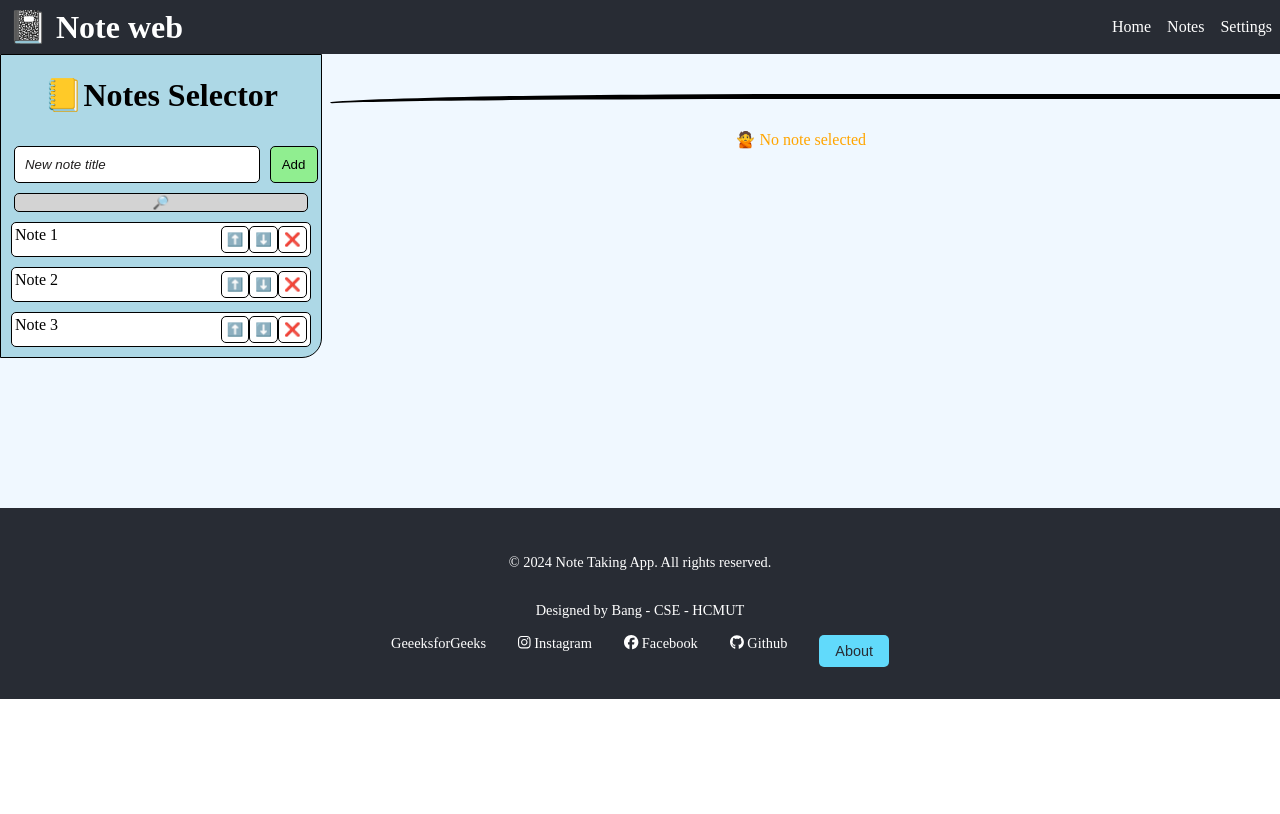
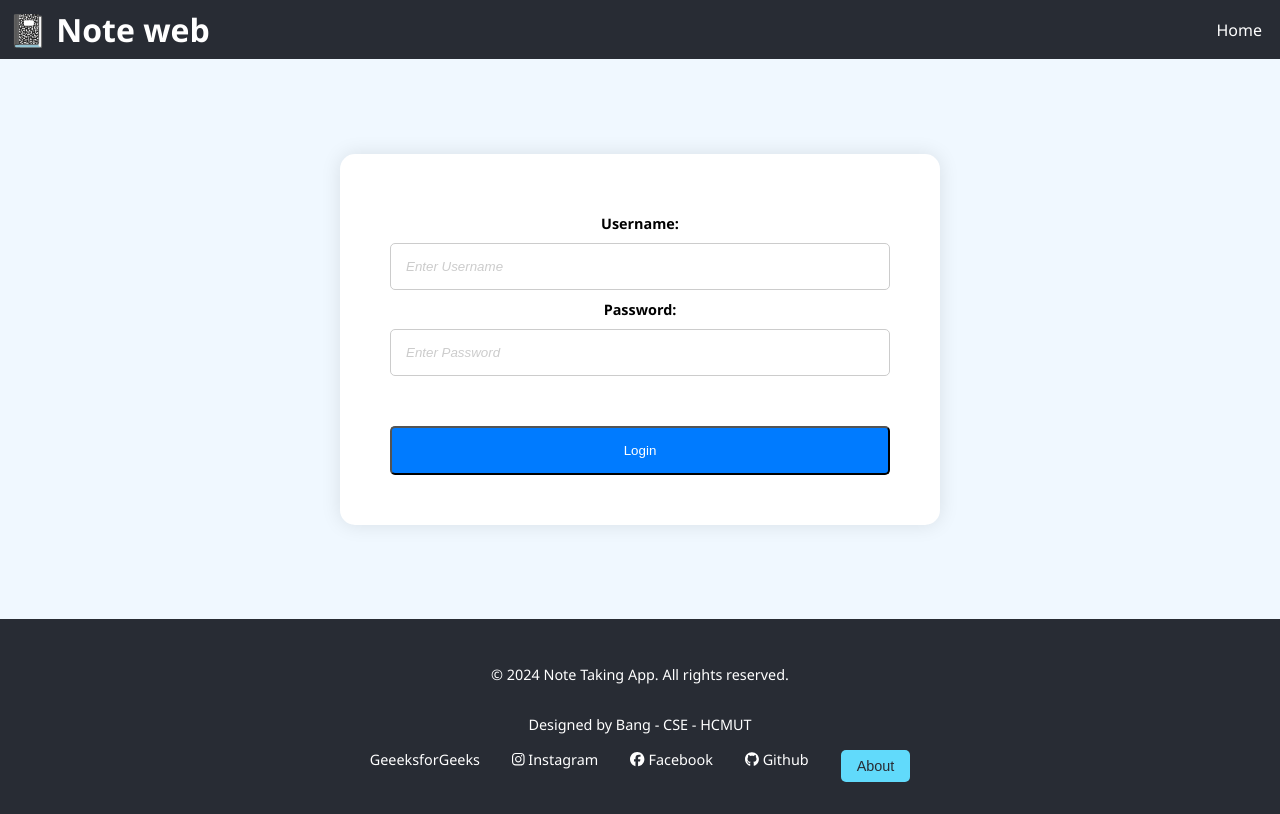
Before and after one commit to bangwoo4/Noteweb, a React (Create React App) app: page / in a window 1280 px wide. Built offline with nearby package versions, Linux system fonts and the light colour scheme.

Commit message:
added Login page
Username and password is "bang"
Can be changed in Login.js

```diff
--- a/src/App.js
+++ b/src/App.js
@@ -1,11 +1,15 @@
 import "./App.css";
 import React from "react";
+import Login from "./components/Login";
 import NotesSelector from "./components/NotesSelector";
 import DisplayNotes from "./components/DisplayNotes";
 import Headers from "./components/Header";
 import Footer from "./components/Footer";
 
 function App() {
+  //login
+  const [isLoggedIn, setIsLoggedIn] = React.useState(false);
+
   const [selectedNote, setSelectedNote] = React.useState(null);
   const [noteBody, setNoteBody] = React.useState("");
 
@@ -32,6 +36,8 @@ function App() {
       <div className="header">
         <Headers />
       </div>
+      {!isLoggedIn && <Login onLogin={() => setIsLoggedIn(true)} />}
+      {isLoggedIn && (
         <div className="content">
           <NotesSelector
             onNoteSelect={handleNoteSelect}
@@ -46,6 +52,8 @@ function App() {
             onNoteUpdate={handleNoteUpdate}
           />
         </div>
+      )}
+
       <div className="footer">
         <Footer />
       </div>
--- a/src/components/Header.js
+++ b/src/components/Header.js
@@ -7,16 +7,8 @@ function Header() {
       <nav>
         <ul>
           <li>
-            <a href="https://lms.hcmut.edu.vn/course/view.php?id=14227">Home</a>
-          </li>
-          <li>
-            <a href="https://lms.hcmut.edu.vn/course/view.php?id=14227">
-              Notes
-            </a>
-          </li>
-          <li>
-            <a href="https://lms.hcmut.edu.vn/course/view.php?id=14227">
-              Settings
+            <a href="http://localhost:3000/?" style={{ marginRight: "10px" }}>
+              Home
             </a>
           </li>
         </ul>
--- /dev/null
+++ b/src/components/Login.css
@@ -0,0 +1,80 @@
+
+body {
+  margin: 0;
+  padding: 0;
+  font-family: 'Segoe UI', Tahoma, Geneva, Verdana, sans-serif; /* Improved font for better readability */
+  background-color: #f4f7f6;
+}
+
+.Main{
+    display: flex;
+    justify-content: center;
+    align-items: center;
+    height: 70vh;
+}
+
+.container{
+    background-color: #ffffff;
+    padding: 50px;
+    box-shadow: 0 0 20px rgba(0, 0, 0, 0.1);
+    border-radius: 15px;
+    width: 500px;
+}
+
+.lab{
+    display: block;
+    font-weight: bold;
+    font-size: 0.9rem;
+    margin: 10px;
+}
+.input{
+    font-style: italic;
+    padding: 15px;
+    border-radius: 5px;
+    border: 1px solid #ccc;
+    width: 100%;
+    transition: all 0.3s ease-in-out;
+}
+.input::placeholder{
+    color: #ccc;
+    font-style: italic;
+}
+.input:focus{
+    border: 1px solid #007bff;
+}
+.input:hover{
+    transform: scale(1.05);
+}
+
+
+.submitButton{
+    padding: 15px;
+    margin-top: 50px;
+    border-radius: 5px;
+    width: 100%;
+    background-color: #007bff;
+    color: white;
+    transition: transform 0.3s ease-in-out;
+}
+.submitButton:hover{
+    transform: translateY(-10px);
+}
+
+
+.error {
+  color: black;
+  background-color: #e63946;
+  padding: 10px;
+  border-radius: 5px;
+  font-size: 0.8 rem;
+  text-align: center;
+  margin-top: 20px;
+}
+
+.input, .submitButton {
+  box-sizing: border-box;
+  width: 100%;
+  padding: 15px;
+  display: inline-block;
+  transition: all 0.3s ease-in-out;
+}
--- /dev/null
+++ b/src/components/Login.js
@@ -0,0 +1,53 @@
+import "./Login.css";
+import React, { useState } from "react";
+
+function Login({ onLogin }) {
+  const [username, setUsername] = useState("");
+  const [password, setPassword] = useState("");
+  const [error, setError] = useState("");
+
+  const handleLogin = (event) => {
+    event.preventDefault();
+    if (username === "bang" && password === "bang") {
+      onLogin();
+    } else {
+      setError("Invalid username or password");
+      setTimeout(() => {
+        setError("");
+      }, 3000);
+    }
+  };
+
+  return (
+    <div className="Main">
+      <form onSubmit={handleLogin}>
+        <div className="container">
+          <label className="lab">Username: </label>
+          <input
+            className="input"
+            type="text"
+            placeholder="Enter Username"
+            value={username}
+            onChange={(e) => setUsername(e.target.value)}
+          />
+          <br />
+          <label className="lab">Password: </label>
+          <input
+            className="input"
+            type="password"
+            placeholder="Enter Password"
+            value={password}
+            onChange={(e) => setPassword(e.target.value)}
+          />
+          <br />
+          <button className="submitButton" type="submit">
+            Login
+          </button>
+          {error && <p className="error">{error}</p>}
+        </div>
+      </form>
+    </div>
+  );
+}
+
+export default Login;
```
Also changed, not shown: src/App.css (+29 -33 lines). Lines whose indentation alone changed are shown as unchanged.
